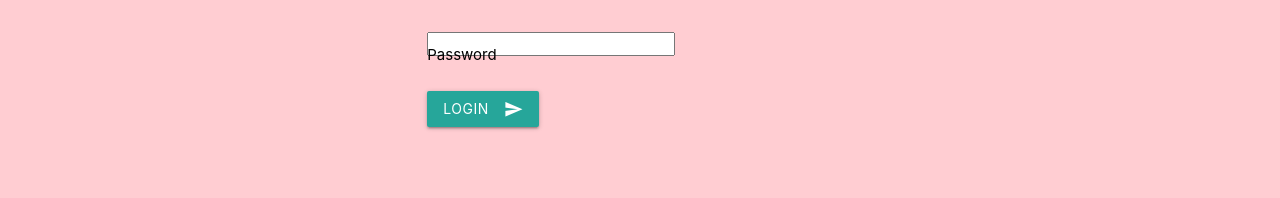
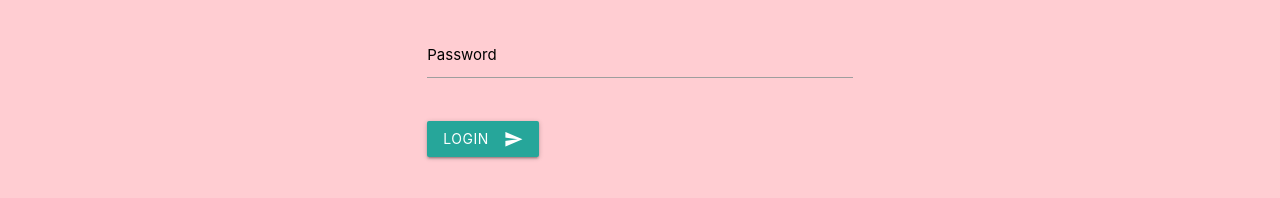
Before and after one commit to AneriMehta/Blood_Donation_Platform-Frontend, a plain HTML site: page login.html in a window 1280 px wide. Shown: the part 204-402 px from the top of the page. Drawn offline with Linux system fonts and the light colour scheme.

Commit message:
Change login page

```diff
--- a/login.html
+++ b/login.html
@@ -29,7 +29,7 @@
            </div>
            <div class="row">
              <div class="input-field col s6 offset-s3">
-               <input id="password" type="passwords"  class="validate" required>
+               <input id="password" type="password"  class="validate" required>
                <label for="password" class="black-text">Password</label>
              </div>
            </div>
```
